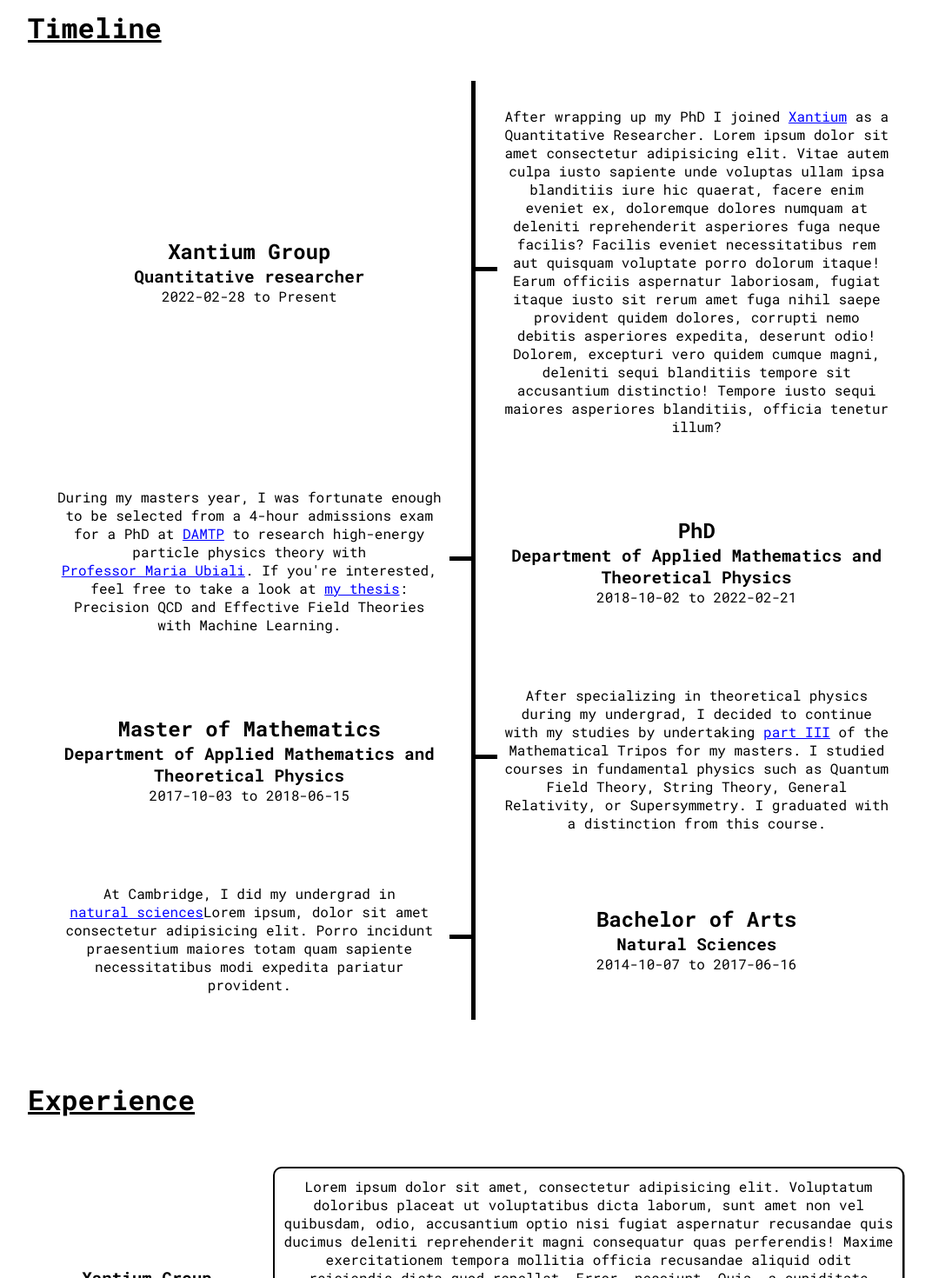
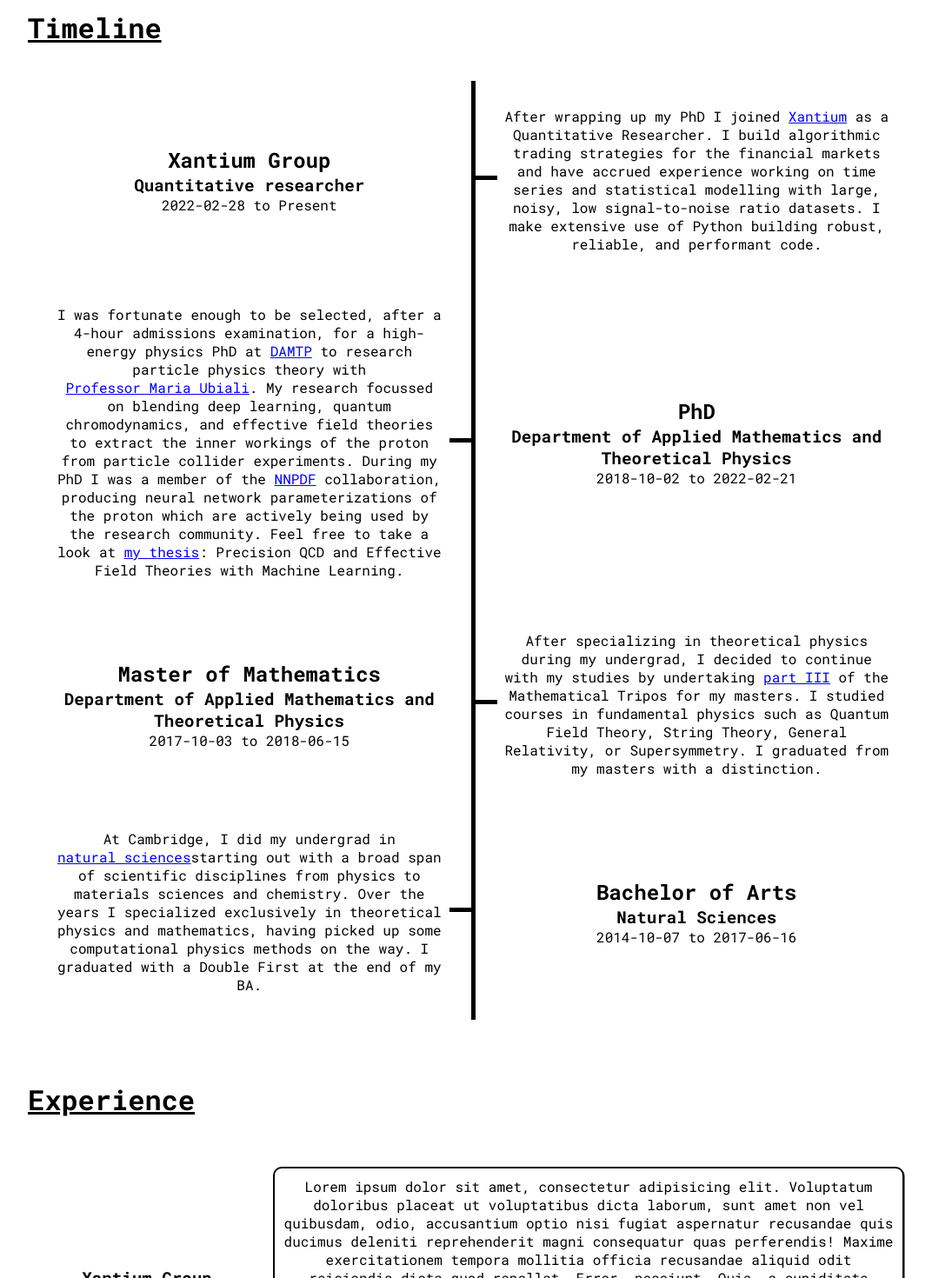
Before and after one commit to siranipour/website, a React (Vite) app: page / in a window 1280 px wide. Shown: the part 860-2330 px from the top of the page at 87% size, without its empty margins (96-1168 px from the left). Built offline with nearby package versions, Linux system fonts and the light colour scheme.

Commit message:
Filling out timeline entries

```diff
--- a/src/components/Experience/Experience.tsx
+++ b/src/components/Experience/Experience.tsx
@@ -40,7 +40,7 @@ const ExperienceEntries: ExperienceEntry[] = [
     title: "Mathematics Undergraduate Supervisor",
     description: (
       <p>
-        During my PhD I did as much teaching as I could get away with. I taught
+        During my PhD I tried to do as much teaching as I could. I taught
         undergraduate mathematics courses in dynamics and relativity,
         differential equations, and classical dynamics. I also spent some time
         as an examiner for the STEP undergraduate admissions exam.
--- a/src/components/Timeline/Timeline.tsx
+++ b/src/components/Timeline/Timeline.tsx
@@ -19,16 +19,11 @@ const timelineEntries: TimelineEntry[] = [
       <p>
         After wrapping up my PhD I joined{" "}
         <a href="https://www.xantium.com/">Xantium</a> as a Quantitative
-        Researcher. Lorem ipsum dolor sit amet consectetur adipisicing elit.
-        Vitae autem culpa iusto sapiente unde voluptas ullam ipsa blanditiis
-        iure hic quaerat, facere enim eveniet ex, doloremque dolores numquam at
-        deleniti reprehenderit asperiores fuga neque facilis? Facilis eveniet
-        necessitatibus rem aut quisquam voluptate porro dolorum itaque! Earum
-        officiis aspernatur laboriosam, fugiat itaque iusto sit rerum amet fuga
-        nihil saepe provident quidem dolores, corrupti nemo debitis asperiores
-        expedita, deserunt odio! Dolorem, excepturi vero quidem cumque magni,
-        deleniti sequi blanditiis tempore sit accusantium distinctio! Tempore
-        iusto sequi maiores asperiores blanditiis, officia tenetur illum?
+        Researcher. I build algorithmic trading strategies for the financial
+        markets and have accrued experience working on time series and
+        statistical modelling with large, noisy, low signal-to-noise ratio
+        datasets. I make extensive use of Python building robust, reliable, and
+        performant code.
       </p>
     ),
   },
@@ -39,14 +34,25 @@ const timelineEntries: TimelineEntry[] = [
     endDate: "2022-02-21",
     description: (
       <p>
-        During my masters year, I was fortunate enough to be selected from a
-        4-hour admissions exam for a PhD at{" "}
-        <a href="https://www.damtp.cam.ac.uk/">DAMTP</a> to research high-energy
-        particle physics theory with{" "}
-        <a href="https://www.damtp.cam.ac.uk/person/mu227">
+        I was fortunate enough to be selected, after a 4-hour admissions
+        examination, for a high-energy physics PhD at{" "}
+        <a href="https://www.damtp.cam.ac.uk/" target="_blank">
+          DAMTP
+        </a>{" "}
+        to research particle physics theory with{" "}
+        <a href="https://www.damtp.cam.ac.uk/person/mu227" target="_blank">
           Professor Maria Ubiali
         </a>
-        . If you're interested, feel free to take a look at{" "}
+        . My research focussed on blending deep learning, quantum
+        chromodynamics, and effective field theories to extract the inner
+        workings of the proton from particle collider experiments. During my PhD
+        I was a member of the{" "}
+        <a href="https://nnpdf.mi.infn.it" target="_blank">
+          NNPDF
+        </a>{" "}
+        collaboration, producing neural network parameterizations of the proton
+        which are actively being used by the research community. Feel free to
+        take a look at{" "}
         <a href="https://www.repository.cam.ac.uk/items/6d92ca76-9aac-4be5-aefc-99d49a27406f">
           my thesis
         </a>
@@ -71,8 +77,8 @@ const timelineEntries: TimelineEntry[] = [
         </a>{" "}
         of the Mathematical Tripos for my masters. I studied courses in
         fundamental physics such as Quantum Field Theory, String Theory, General
-        Relativity, or Supersymmetry. I graduated with a distinction from this
-        course.
+        Relativity, or Supersymmetry. I graduated from my masters with a
+        distinction.
       </p>
     ),
   },
@@ -87,9 +93,11 @@ const timelineEntries: TimelineEntry[] = [
         <a href="https://www.undergraduate.study.cam.ac.uk/courses/natural-sciences-ba-hons-msci">
           natural sciences
         </a>
-        Lorem ipsum, dolor sit amet consectetur adipisicing elit. Porro incidunt
-        praesentium maiores totam quam sapiente necessitatibus modi expedita
-        pariatur provident.
+        starting out with a broad span of scientific disciplines from physics to
+        materials sciences and chemistry. Over the years I specialized
+        exclusively in theoretical physics and mathematics, having picked up
+        some computational physics methods on the way. I graduated with a Double
+        First at the end of my BA.
       </p>
     ),
   },
```
